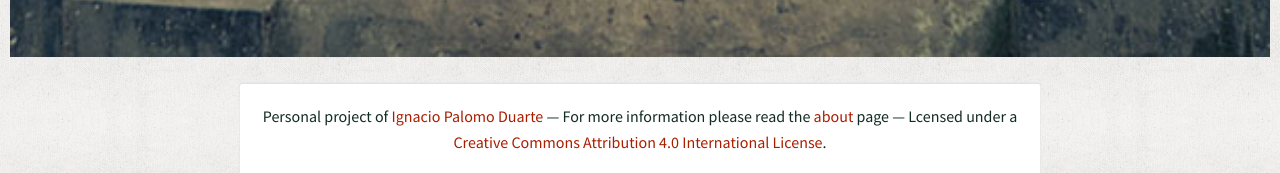
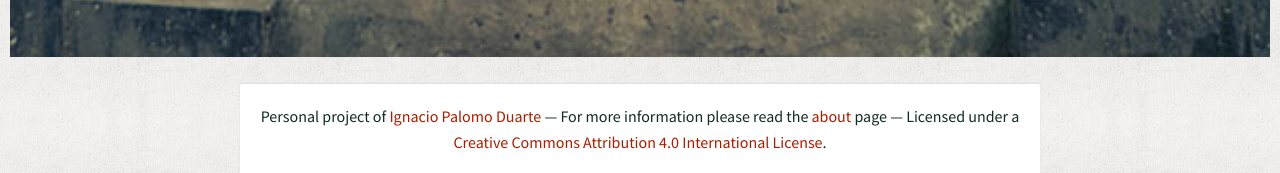
Before and after one commit to 3oheme/nqtypography, a Jekyll site: the page built from index.html, in a window 1280 px wide and 900 px high, scrolled down 16402 px. Shown: the part 727-900 px from the top of the window. Built offline with Jekyll 4.4.1, drawn with Linux system fonts in a browser that asks for light colours; nearby versions of some CDN libraries; library files that are not in the unit come from our copies.

Commit message:
fixed a typo

```diff
--- a/_layouts/default.html
+++ b/_layouts/default.html
@@ -10,7 +10,6 @@
     <meta name="keywords" content="Typography, calligraphy, fonts, inspiration, design, graphic design" />
     <meta name="author" content="Ignacio Palomo Duarte" />
     <link rel="stylesheet" href="/css/main.css">
-    <link rel="stylesheet" href="/css/jquery.justifiedgallery.min.css" type="text/css" media="all" />
   </head>
   <body>
 
@@ -60,13 +59,11 @@ MM88MMM 8b       d8 8b,dPPYba,   ,adPPYba,   ,adPPYb,d8 8b,dPPYba, ,adPPYYba, 8b
       </header>
       {{ content }}
       <footer>
-        <p>Personal project of <a href="http://palomoduarte.com" title="3oheme personal portfolio home page">Ignacio Palomo Duarte</a> — For more information please read the <a href="/about" title="About us page">about</a> page — Lcensed under a <a title="Creative Commons license explanation" href="http://creativecommons.org/licenses/by/4.0/">Creative Commons Attribution 4.0 International License</a>.</p>
+        <p>Personal project of <a href="http://palomoduarte.com" title="3oheme personal portfolio home page">Ignacio Palomo Duarte</a> — For more information please read the <a href="/about" title="About us page">about</a> page — Licensed under a <a title="Creative Commons license explanation" href="http://creativecommons.org/licenses/by/4.0/">Creative Commons Attribution 4.0 International License</a>.</p>
       </footer>
     </div>
 
     <link href='http://fonts.googleapis.com/css?family=Source+Sans+Pro' rel='stylesheet' type='text/css'>
-    <script src="//ajax.googleapis.com/ajax/libs/jquery/1.10.2/jquery.min.js"></script>
-    <script type="text/javascript" src="/js/jquery.justifiedgallery.min.js"></script>
     <script>
       (function(i,s,o,g,r,a,m){i['GoogleAnalyticsObject']=r;i[r]=i[r]||function(){
       (i[r].q=i[r].q||[]).push(arguments)},i[r].l=1*new Date();a=s.createElement(o),
@@ -76,21 +73,5 @@ MM88MMM 8b       d8 8b,dPPYba,   ,adPPYba,   ,adPPYb,d8 8b,dPPYba, ,adPPYYba, 8b
       ga('send', 'pageview');
     </script>
 
-    <script>
-      if ($(window).width() > 300) {
-        $(".full-gallery").justifiedGallery({
-          'margins': 10,
-          'sizeRangeSuffixes':
-            {
-              'lt100':'',
-              'lt240':'',
-              'lt320':'',
-              'lt500':'',
-              'lt640':'',
-              'lt1024':''
-            }
-        });
-      }
-    </script>
   </body>
 </html>
```
